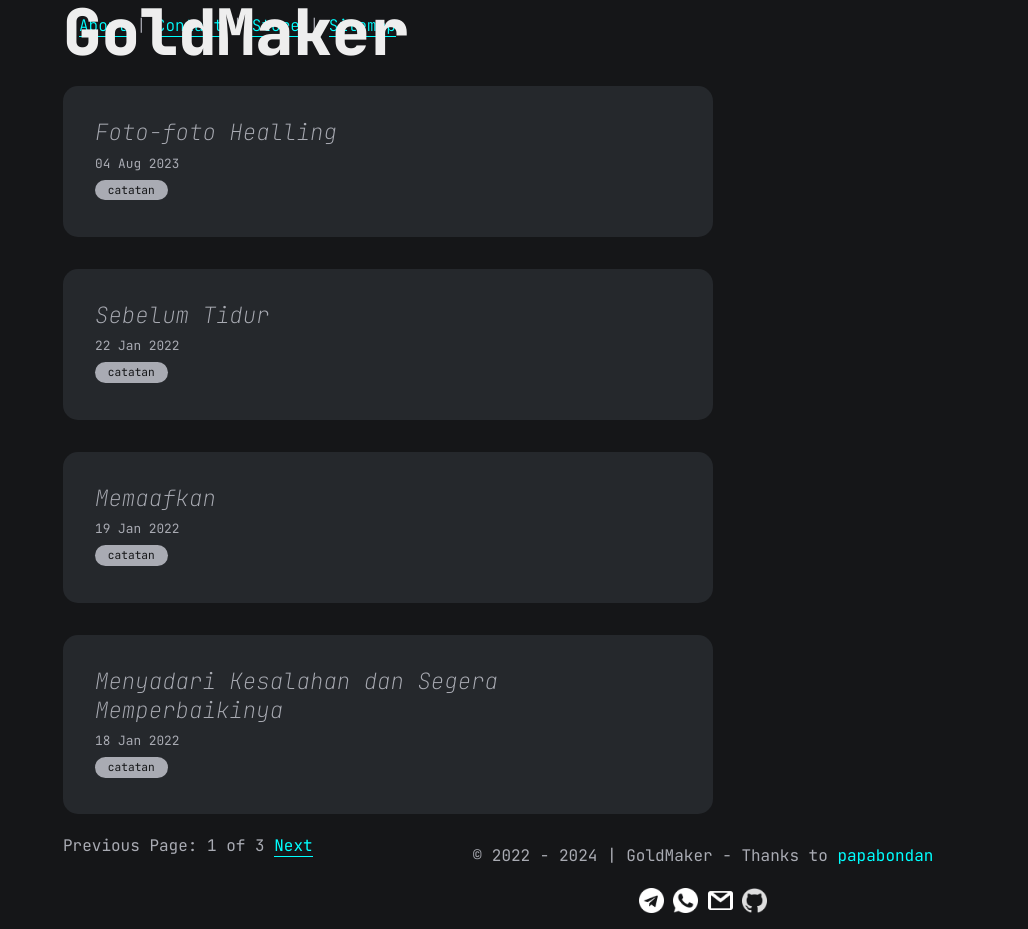
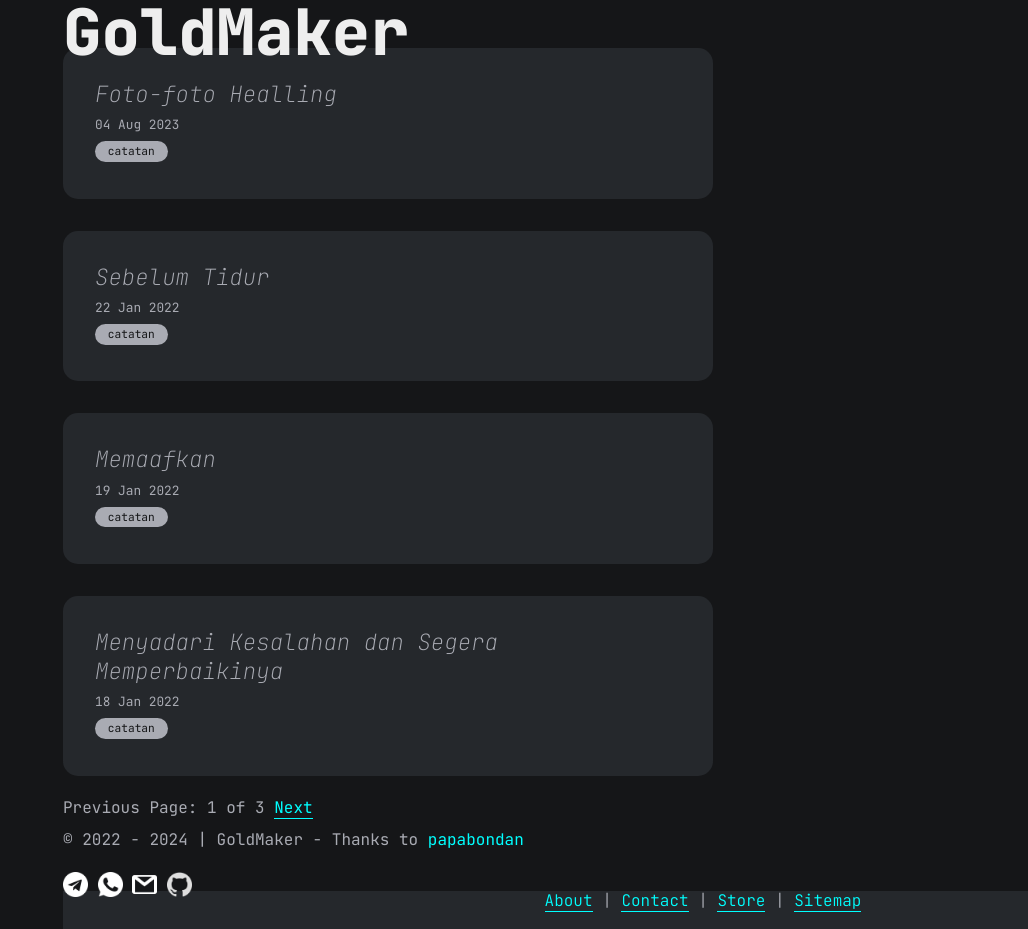
Before and after one commit to angganesia/angganesia.github.io, a Jekyll site: the page built from index.html, in a window 1280 px wide and 929 px high. Shown: the whole window, without its empty margins (252-1280 px from the left). Built offline with Jekyll 4.4.1, drawn with Linux system fonts in a browser that asks for light colours; the list of posts is cut into pages by our own code; comment, search, counter and statistics services are not loaded.

Commit message:
update main.css

```diff
--- a/assets/css/main.css
+++ b/assets/css/main.css
@@ -53,12 +53,12 @@ main {
   padding: 1rem 0;
 }
 
-footer {
+/*footer {
   text-align: center;
   position: fixed;
   bottom: 0;
   width: 100%;
-}
+}*/
 
 /* header */
 
@@ -74,7 +74,11 @@ footer {
 }
 
 #bio-wrapper {
-  margin-left: 1rem;
+  text-align: center;
+  position: fixed;
+  bottom: 0;
+  width: 100%;
+  background: var(--gray-3);
 }
 
 #text-wrapper {
```
